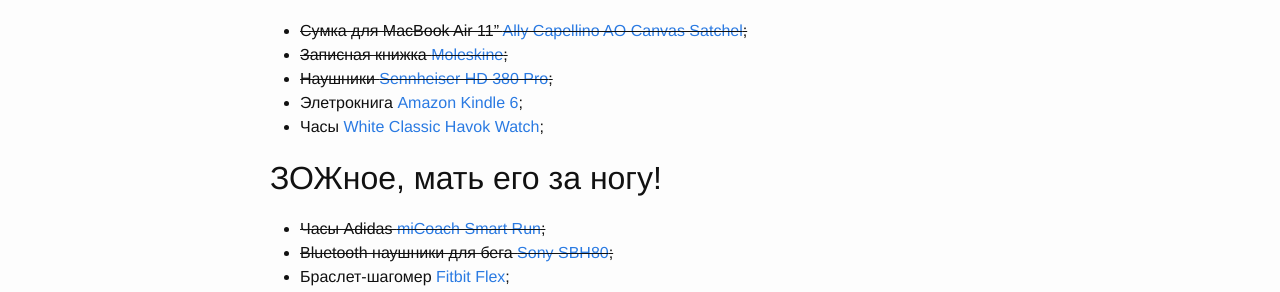
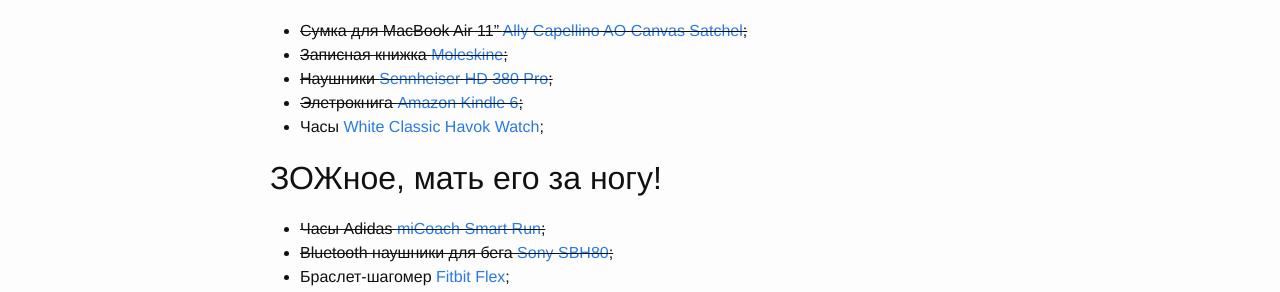
Before and after one commit to shuhrat/shuhrat.github.io, a Jekyll site: the page built from wishlist/index.md, in a window 1280 px wide. Shown: the part 375-667 px from the top of the page. Built offline with Jekyll 4.4.1, drawn with Linux system fonts in a browser that asks for light colours.

```diff
--- a/wishlist/index.md
+++ b/wishlist/index.md
@@ -15,7 +15,7 @@ title: Вишлист
 - ~~Сумка для MacBook Air 11" [Ally Capellino AO Canvas Satchel][bag];~~
 - ~~Записная книжка [Moleskine][moleskine];~~
 - ~~Наушники [Sennheiser HD 380 Pro][sennheiser];~~
-- Элетрокнига [Amazon Kindle 6][kindle];
+- ~~Элетрокнига [Amazon Kindle 6][kindle];~~
 - Часы [White Classic Havok Watch][watch];
 
 
```
